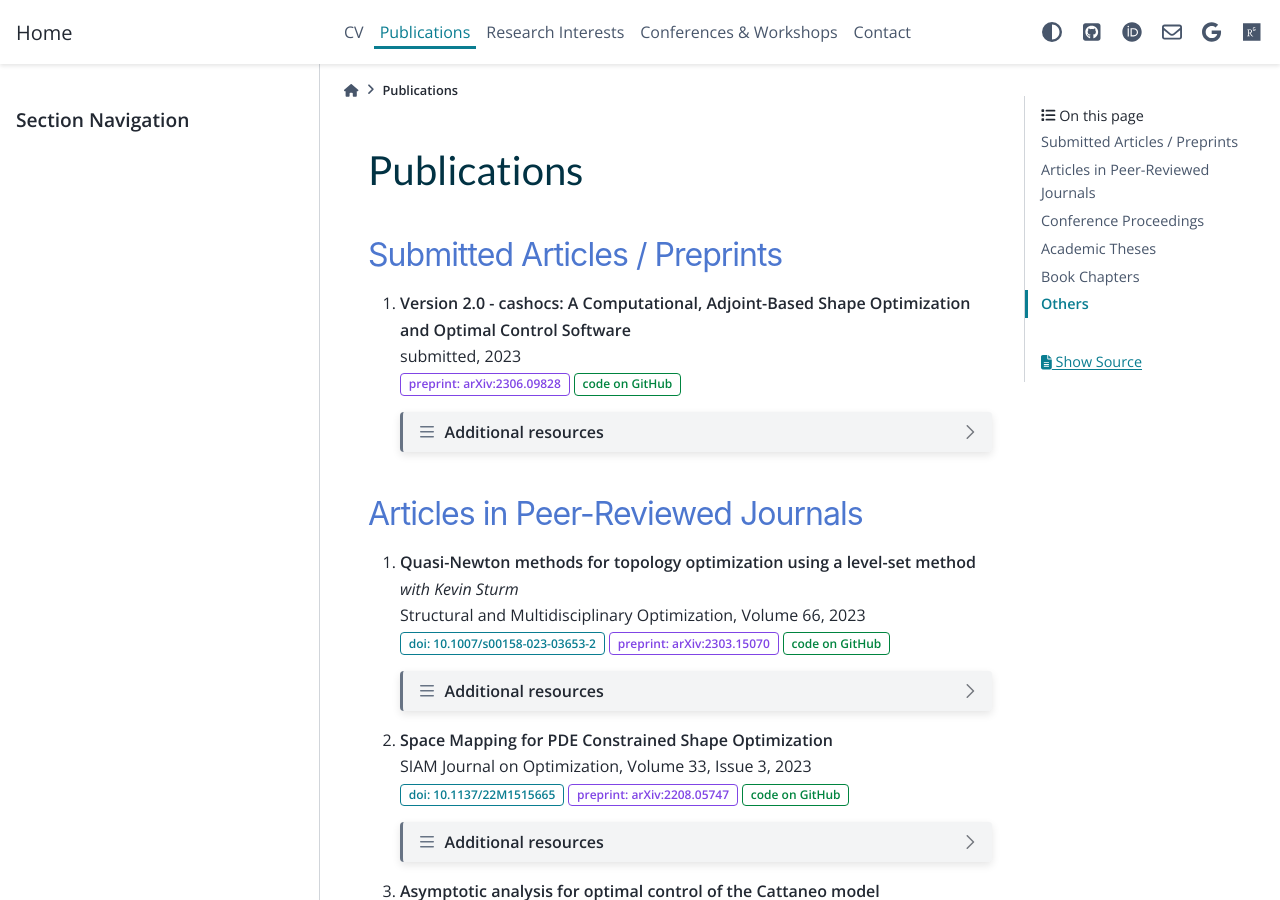
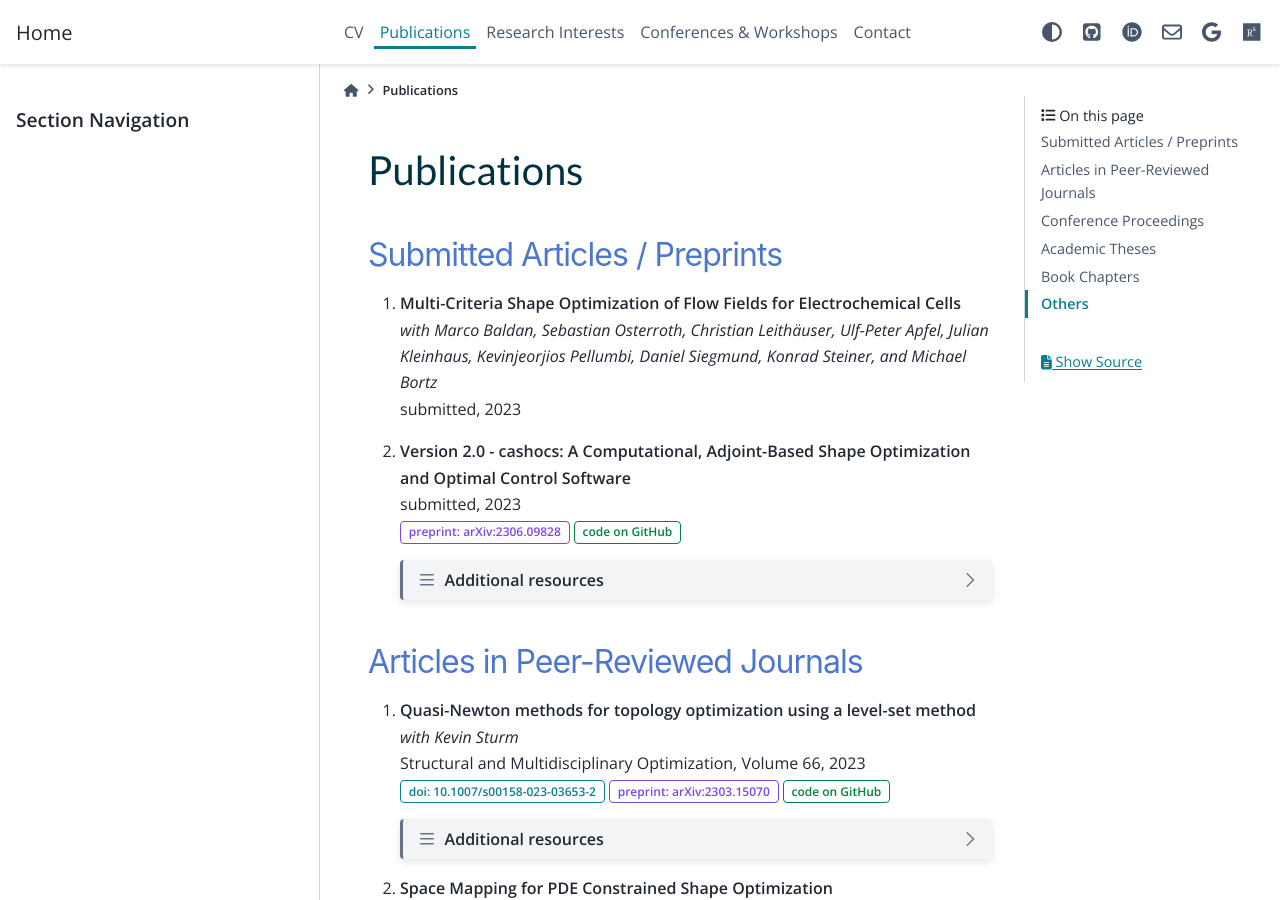
Before and after one commit to sblauth/sblauth.github.io, a Sphinx documentation site: the page built from source/publications.rst, in a window 1280 px wide and 900 px high. Built offline with Sphinx 7.4.7 and the PyData theme 0.15.4, drawn with Linux system fonts in a browser that asks for light colours.

Commit message:
Update publications

```diff
--- a/source/publications.rst
+++ b/source/publications.rst
@@ -4,6 +4,11 @@ Publications
 
 Submitted Articles / Preprints
 ------------------------------
+
+#. | **Multi-Criteria Shape Optimization of Flow Fields for Electrochemical Cells**
+   | *with Marco Baldan, Sebastian Osterroth, Christian Leithäuser, Ulf-Peter Apfel, Julian Kleinhaus, Kevinjeorjios Pellumbi, Daniel Siegmund, Konrad Steiner, and Michael Bortz*
+   | submitted, 2023
+
 
 #. | **Version 2.0 - cashocs: A Computational, Adjoint-Based Shape Optimization and Optimal Control Software**
    | submitted, 2023
```
